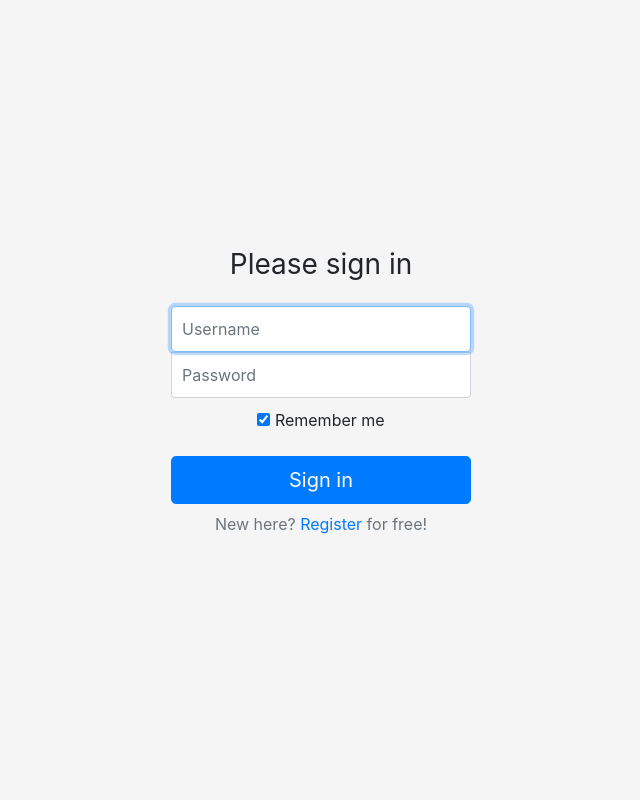
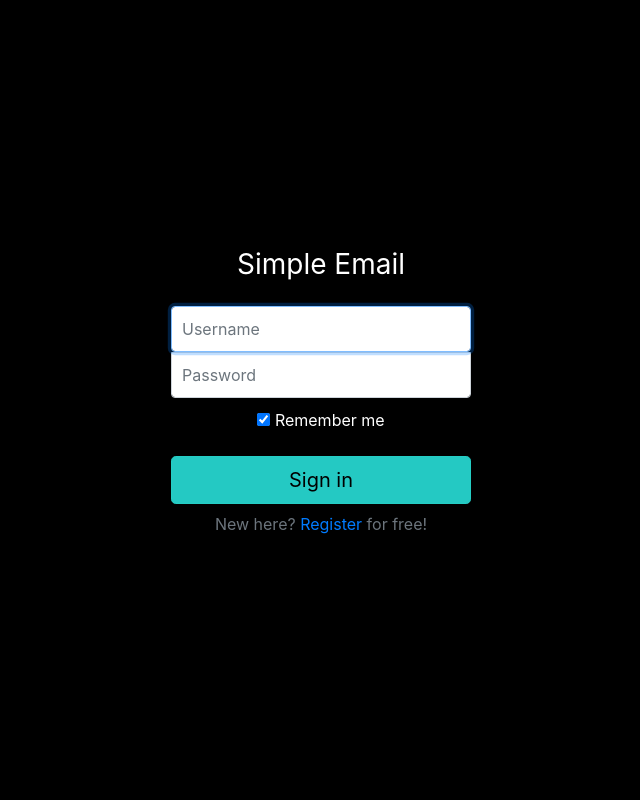
Before and after one commit to Intro-to-SE-Lab-Fall-20/Group-8, a Django app: page /login in a window 1280 px wide. Shown: the whole page, without its empty margins (319-959 px from the left). Run offline with Django 3.2, Linux system fonts and the light colour scheme; some libraries are stand-ins or nearby versions.

Commit message:
changed the colors of login page (#27)
- Changed the background color
- Changed the submit button color
- Changed title for login page

```diff
--- /dev/null
+++ b/code/app/static/css/base.css
@@ -0,0 +1,13 @@
+
+
+.btn-color{
+    color:#000000;
+    background-color:#24C9C3;
+    border-color:#25CDC4
+}
+
+.btn-color:hover{
+    color:#000000;
+    background-color:#EF755E;
+    border-color:#25CDC4
+}
--- a/code/app/static/css/login.css
+++ b/code/app/static/css/login.css
@@ -10,7 +10,9 @@ body {
   align-items: center;
   padding-top: 40px;
   padding-bottom: 40px;
-  background-color: #f5f5f5;
+  background-color: #000000;
+  color: #FFFFFF;
+
 }
 
 .form-signin {
--- a/code/app/templates/base.html
+++ b/code/app/templates/base.html
@@ -14,7 +14,12 @@
     <link rel="stylesheet" type="text/css" href="{% static 'css/bootstrap.min.css' %}">
     <link rel="stylesheet" type="text/css" href="{% static 'css/alertify/alertify.min.css' %}">
     <link rel="stylesheet" type="text/css" href="{% static 'css/alertify/themes/bootstrap.css' %}">
-    {% block css %}{% endblock css %}
+
+    {% block css %}
+        {{ block.super }}
+        <link href="{% static 'css/base.css' %}" rel="stylesheet">
+    {% endblock css %}
+
 
     <!-- Javascript -->
     <script type="text/javascript" src="{% static 'js/jquery-3.5.1.min.js' %}"></script>
--- a/code/app/templates/login.html
+++ b/code/app/templates/login.html
@@ -2,6 +2,7 @@
 {% load static %}
 
 {% block css %}
+    {{ block.super }}
     <link href="{% static 'css/login.css' %}" rel="stylesheet">
 {% endblock css %}
 
@@ -16,7 +17,7 @@
 
       {#<img class="mb-4" src="Signin%20Template%20%C2%B7%20Bootstrap_files/bootstrap-solid.svg" alt="" width="72" height="72">#}
 
-      <h1 class="h3 mb-4 font-weight-normal">Please sign in</h1>
+      <h1 class="h3 mb-4 font-weight-normal">Simple Email</h1>
 
       <label for="inputUsername" class="sr-only">Username</label>
       <input name="username" id="inputUsername" class="form-control" placeholder="Username" required="" autofocus="">
@@ -29,7 +30,8 @@
         </label>
       </div>
 
-      <button class="btn btn-lg btn-primary btn-block" type="submit">Sign in</button>
+
+      <button class="btn btn-lg btn-primary btn-block btn-color" type="submit">Sign in</button>
 
       <p class="mt-2 mb-3 text-muted">New here? <a href="/register">Register</a> for free!</p>
 
```
